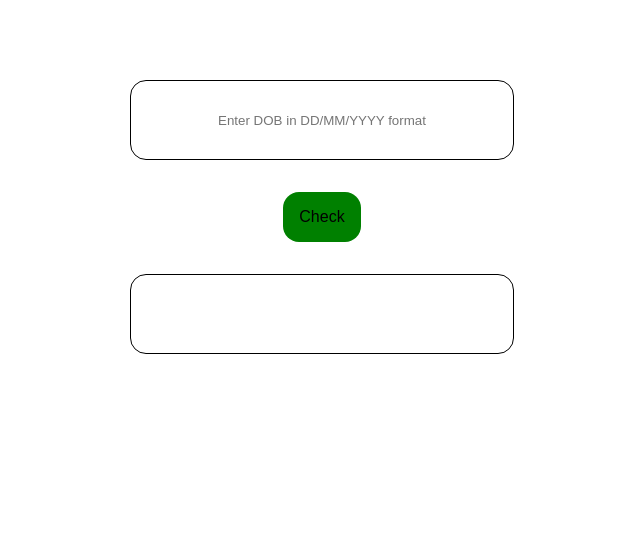
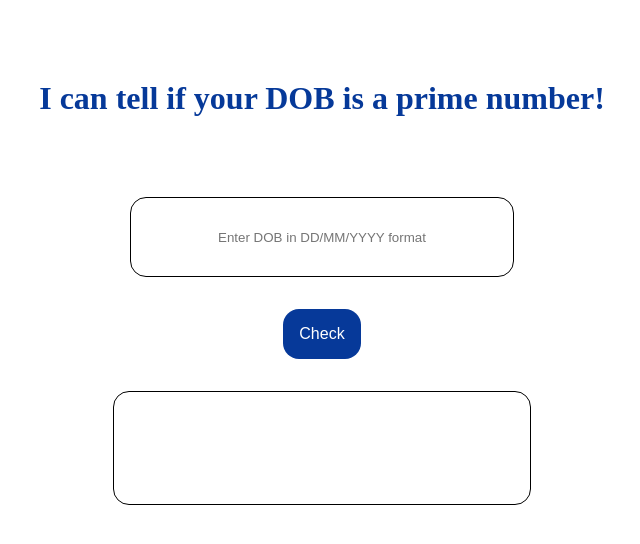
Before and after one commit to DanishOnGit/practice-repo-prime-js, a plain HTML site: page index.html in a window 1280 px wide. Shown: the whole page, without its empty margins (318-958 px from the left). Drawn offline with Linux system fonts and the light colour scheme.

Commit message:
fix: fractional input bug

```diff
--- a/app.js
+++ b/app.js
@@ -35,15 +35,12 @@ else if(date>monthDays[month-1]){
     invalidInput()
 }
 
-// else if(!Number.isInteger(Number(`${date}`)) || !Number.isInteger(Number(`${month}`))||!Number.isInteger(Number(`${year}`))){
+else if(!Number.isInteger(Number(date)) || !Number.isInteger(Number(month))||!Number.isInteger(Number(year))){
 
-//     console.log("enter sumthing valid")
-//     invalidInput()
+    console.log("enter sumthing valid")
+    invalidInput()
 
-//    return
-
-
-// }
+}
     if(date==1){
     output.innerText=text1;
 
--- a/index.html
+++ b/index.html
@@ -7,6 +7,7 @@
     <title>Bday prime checker</title>
 </head>
 <body>
+    <h1>I can tell if your DOB is a prime number!</h1>
     <div class="inputDiv">
         <input  id="inputDate" class="input" placeholder="Enter DOB in DD/MM/YYYY format">
     </div>
--- a/style.css
+++ b/style.css
@@ -1,7 +1,15 @@
-*,body{
-    margin: 0;
-    padding: 0;
-    text-align: center;
+*{
+   --primary-color:rgb(6, 57, 153);
+   text-align: center;
+   padding: 0;
+   margin: 0;
+
+}
+
+
+h1{
+    margin-top: 5rem;
+    color: var(--primary-color)
 }
 .input{
     display: block;
@@ -21,18 +29,19 @@
     margin: auto;
     margin-top: 2rem;
     margin-bottom:2rem ;
-    background-color: green;
+    background-color: var(--primary-color);
     border: none;
+    color: white;
     border-radius: 1rem;
 
 
 }
 .outputDiv{
-    box-sizing: border-box;
+
     border: 1px solid black;
     border-radius: 1rem;
     width: 30vw;
     height:10vh;
     margin: auto;
-    line-height: 10vh;
+    padding: 1rem;
 }
```
